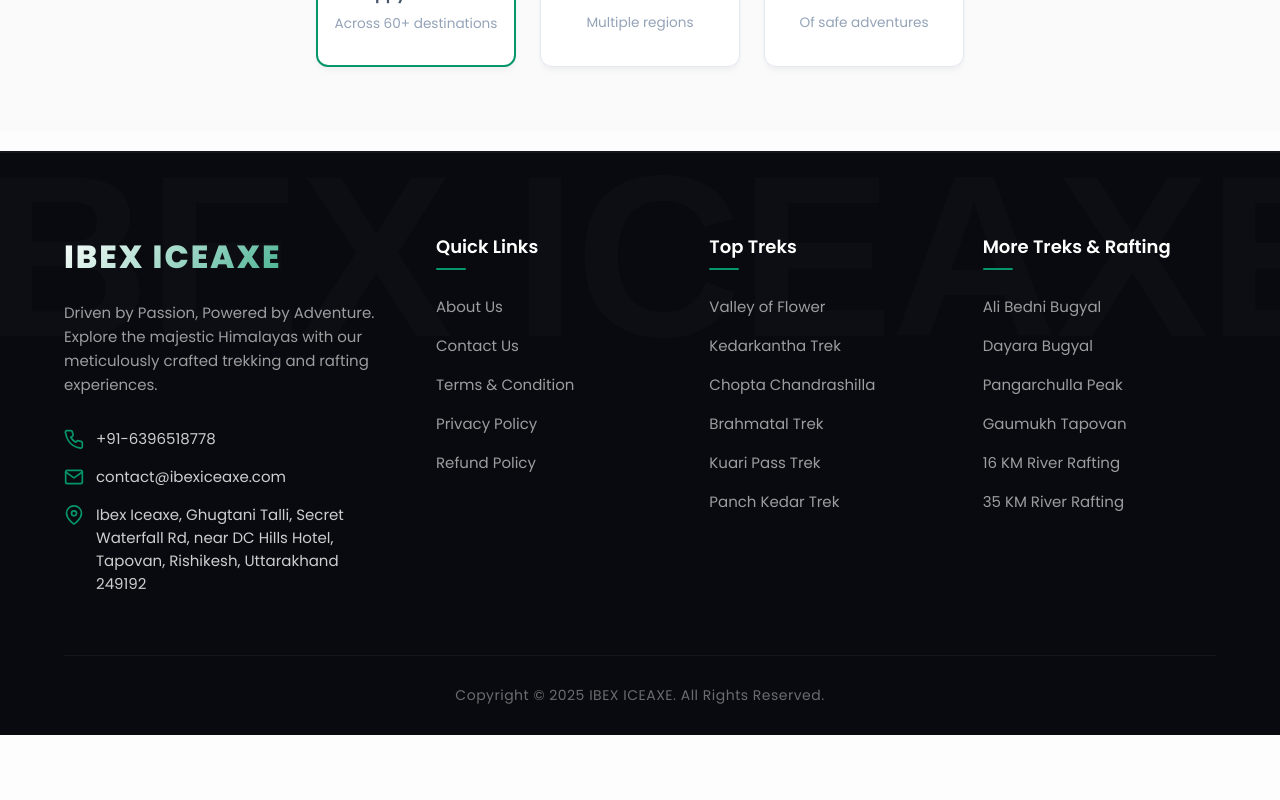
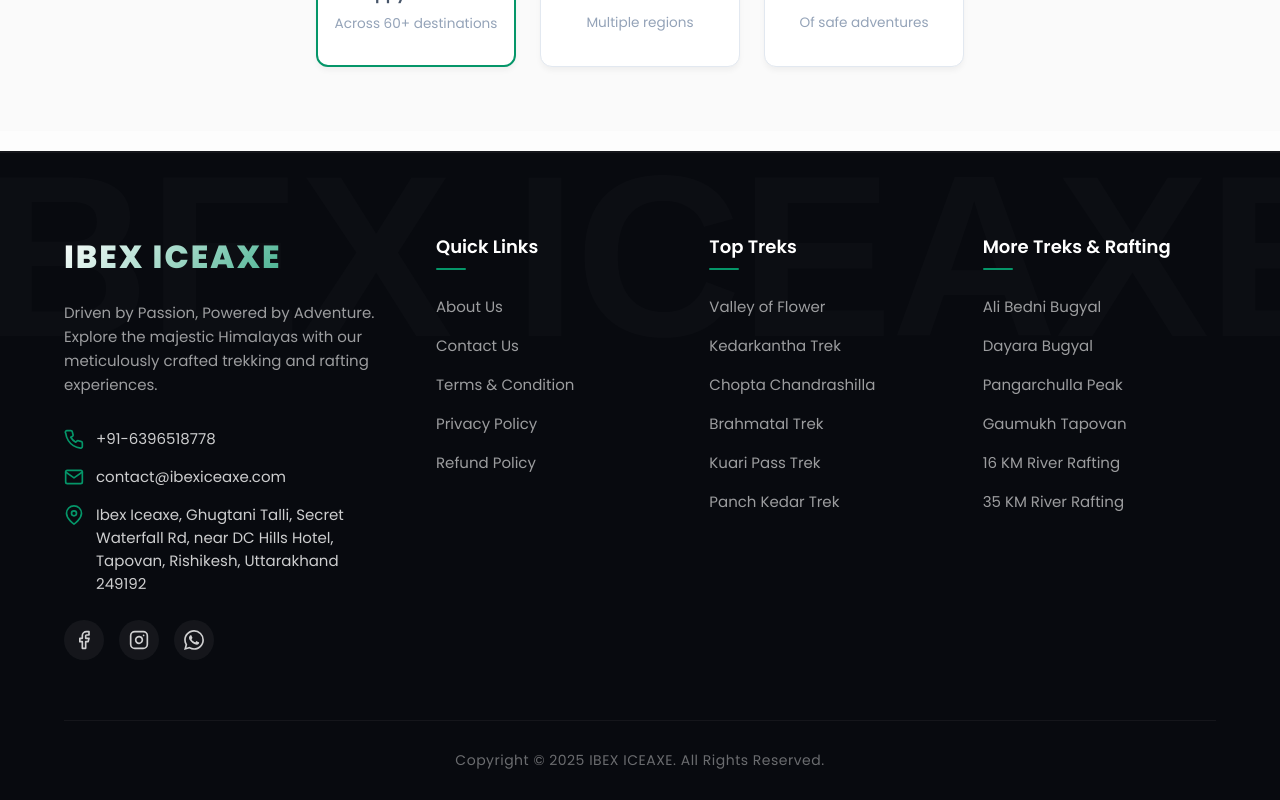
Before and after one commit to Daddycool122/IbexTrekking, a React (Vite) app in the folder ibex/: page / in a window 1280 px wide. Shown: the part 4705-5505 px from the top of the page. Before the commit the page ends 5440 px from the top, so only its background shows below. Built offline with nearby package versions, Linux system fonts and the light colour scheme; no server answers; a web font is replaced by a local one.

Commit message:
Updated  Footer links

```diff
--- a/ibex/src/footer/Footer.jsx
+++ b/ibex/src/footer/Footer.jsx
@@ -36,6 +36,25 @@
                 Ibex Iceaxe, Ghugtani Talli, Secret Waterfall Rd, near DC Hills Hotel, Tapovan, Rishikesh, Uttarakhand 249192
               </a>
             </div>
+          </div>
+          <div className={styles.social_links}>
+            <a href="https://www.facebook.com/share/1EbbLv3GhJ/?mibextid=wwXIfr" target="_blank" rel="noreferrer" className={styles.social_icon}>
+              <svg viewBox="0 0 24 24" fill="none" stroke="currentColor" strokeWidth="2" strokeLinecap="round" strokeLinejoin="round" width="20" height="20">
+                <path d="M18 2h-3a5 5 0 0 0-5 5v3H7v4h3v8h4v-8h3l1-4h-4V7a1 1 0 0 1 1-1h3z"/>
+              </svg>
+            </a>
+            <a href="https://www.instagram.com/ibex.iceaxe?igsh=MW42MjhicnNtaThoYw==" target="_blank" rel="noreferrer" className={styles.social_icon}>
+              <svg viewBox="0 0 24 24" fill="none" stroke="currentColor" strokeWidth="2" strokeLinecap="round" strokeLinejoin="round" width="20" height="20">
+                <rect x="2" y="2" width="20" height="20" rx="5" ry="5"/>
+                <path d="M16 11.37A4 4 0 1 1 12.63 8 4 4 0 0 1 16 11.37z"/>
+                <line x1="17.5" y1="6.5" x2="17.51" y2="6.5"/>
+              </svg>
+            </a>
+            <a href="https://wa.me/916396518778?text=Hi%20Ibex%20Ice%20axe" target="_blank" rel="noreferrer" className={styles.social_icon}>
+              <svg viewBox="0 0 24 24" fill="currentColor" width="20" height="20">
+                <path d="M17.472 14.382c-.297-.149-1.758-.867-2.03-.967-.273-.099-.471-.148-.67.15-.197.297-.767.966-.94 1.164-.173.199-.347.223-.644.075-.297-.15-1.255-.463-2.39-1.475-.883-.788-1.48-1.761-1.653-2.059-.173-.297-.018-.458.13-.606.134-.133.298-.347.446-.52.149-.174.198-.298.298-.497.099-.198.05-.371-.025-.52-.075-.149-.669-1.612-.916-2.207-.242-.579-.487-.5-.669-.51a12.8 12.8 0 0 0-.57-.01c-.198 0-.52.074-.792.372-.272.297-1.04 1.016-1.04 2.479 0 1.462 1.065 2.875 1.213 3.074.149.198 2.096 3.2 5.077 4.487.709.306 1.262.489 1.694.625.712.227 1.36.195 1.871.118.571-.085 1.758-.719 2.006-1.413.248-.694.248-1.289.173-1.413-.074-.124-.272-.198-.57-.347m-5.421 7.403h-.004a9.87 9.87 0 0 1-5.031-1.378l-.361-.214-3.741.982.998-3.648-.235-.374a9.86 9.86 0 0 1-1.51-5.26c.001-5.45 4.436-9.884 9.888-9.884 2.64 0 5.122 1.03 6.988 2.898a9.825 9.825 0 0 1 2.893 6.994c-.003 5.45-4.437 9.884-9.885 9.884m8.413-18.297A11.815 11.815 0 0 0 12.05 0C5.495 0 .16 5.335.157 11.892c0 2.096.547 4.142 1.588 5.945L.057 24l6.305-1.654a11.882 11.882 0 0 0 5.683 1.448h.005c6.554 0 11.89-5.335 11.893-11.893a11.821 11.821 0 0 0-3.48-8.413Z"/>
+              </svg>
+            </a>
           </div>
         </div>
 
--- a/ibex/src/footer/Footer.module.css
+++ b/ibex/src/footer/Footer.module.css
@@ -63,6 +63,30 @@
   display: flex;
   flex-direction: column;
   gap: 15px;
+}
+
+.social_links {
+  display: flex;
+  gap: 15px;
+  margin-top: 25px;
+}
+
+.social_icon {
+  width: 40px;
+  height: 40px;
+  border-radius: 50%;
+  background: rgba(255, 255, 255, 0.05);
+  display: flex;
+  align-items: center;
+  justify-content: center;
+  transition: all 0.3s ease;
+  color: rgba(255, 255, 255, 0.8);
+}
+
+.social_icon:hover {
+  background: #059669;
+  color: #fff;
+  transform: translateY(-3px);
 }
 
 .contact_row {
```
